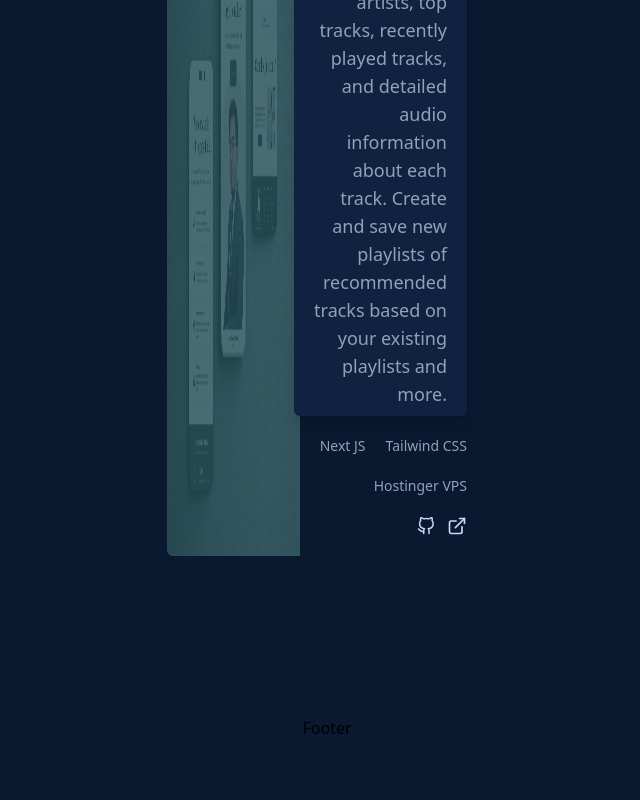
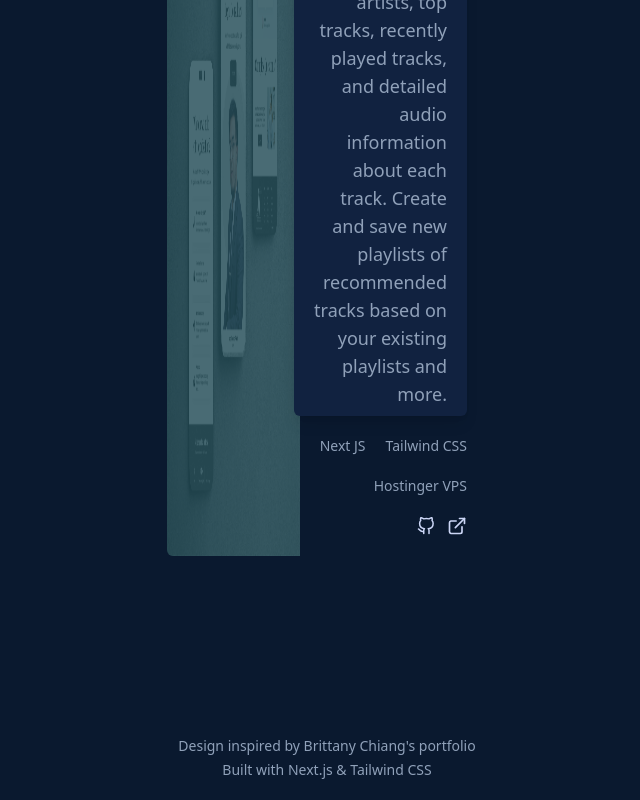
Before and after one commit to Calingcooo/my-portfolio-v2, a Next.js app: page / in a window 1280 px wide. Shown: the part 5073-5873 px from the top of the page, without its empty margins (313-953 px from the left). Before the commit the page ends 5813 px from the top, so only its background shows below. Built offline with nearby package versions, Linux system fonts and the light colour scheme.

Commit message:
added footer section

```diff
--- a/src/app/components/Footer.tsx
+++ b/src/app/components/Footer.tsx
@@ -1,11 +1,23 @@
-import React from 'react'
+import React from "react";
 
 const Footer = () => {
   return (
-    <div>
-      Footer
-    </div>
-  )
-}
+    <footer className="flex flex-col items-center justify-center w-full py-5">
+      <a
+        href="https://v4.brittanychiang.com/"
+        target="_blank"
+        rel="noopener noreferrer"
+        className="text-center text-slate-400 hover:text-[#64ffda] transition-colors duration-300 ease-in-out"
+      >
+        <p className="text-sm mb-1">
+          Design inspired by Brittany Chiang's portfolio
+        </p>
+        <p className="text-sm">
+          Built with Next.js & Tailwind CSS
+        </p>
+      </a>
+    </footer>
+  );
+};
 
-export default Footer
+export default Footer;
```
Also changed, not shown: src/app/page.tsx (+4 -3 lines).
